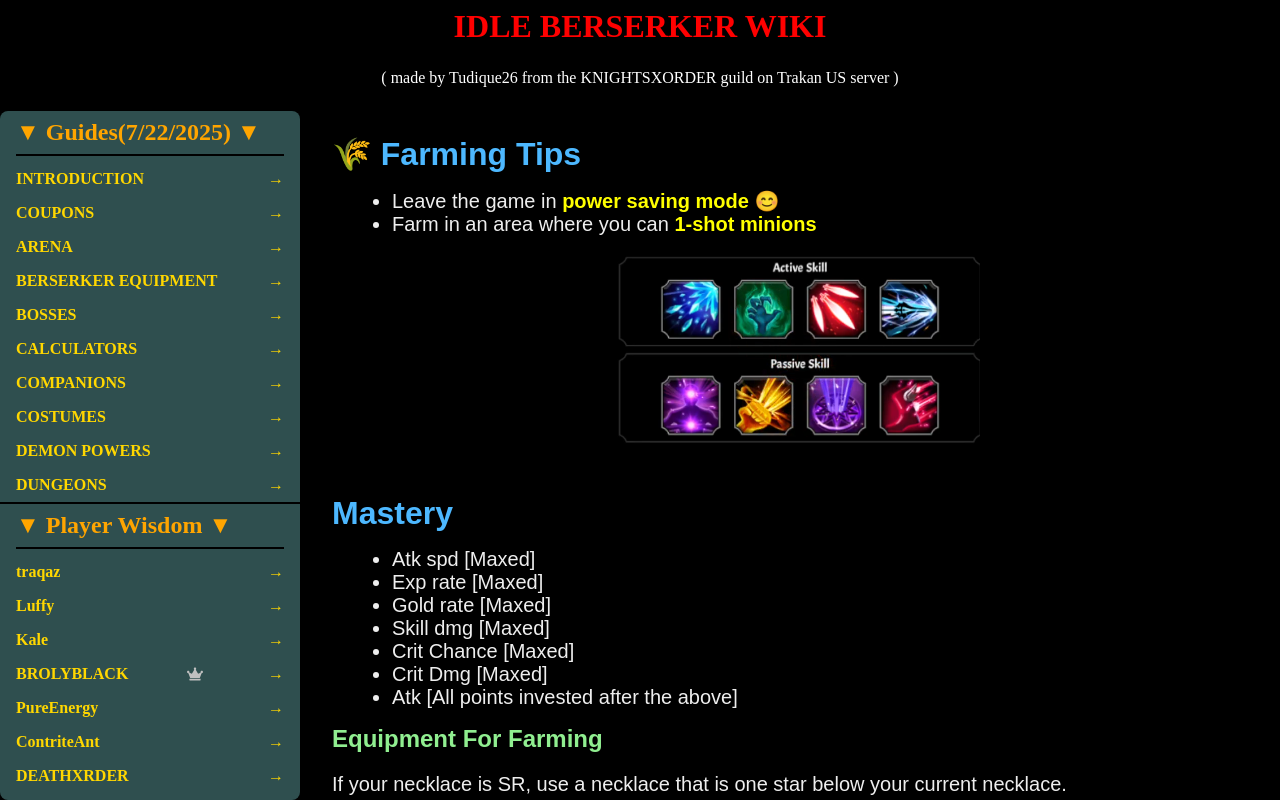
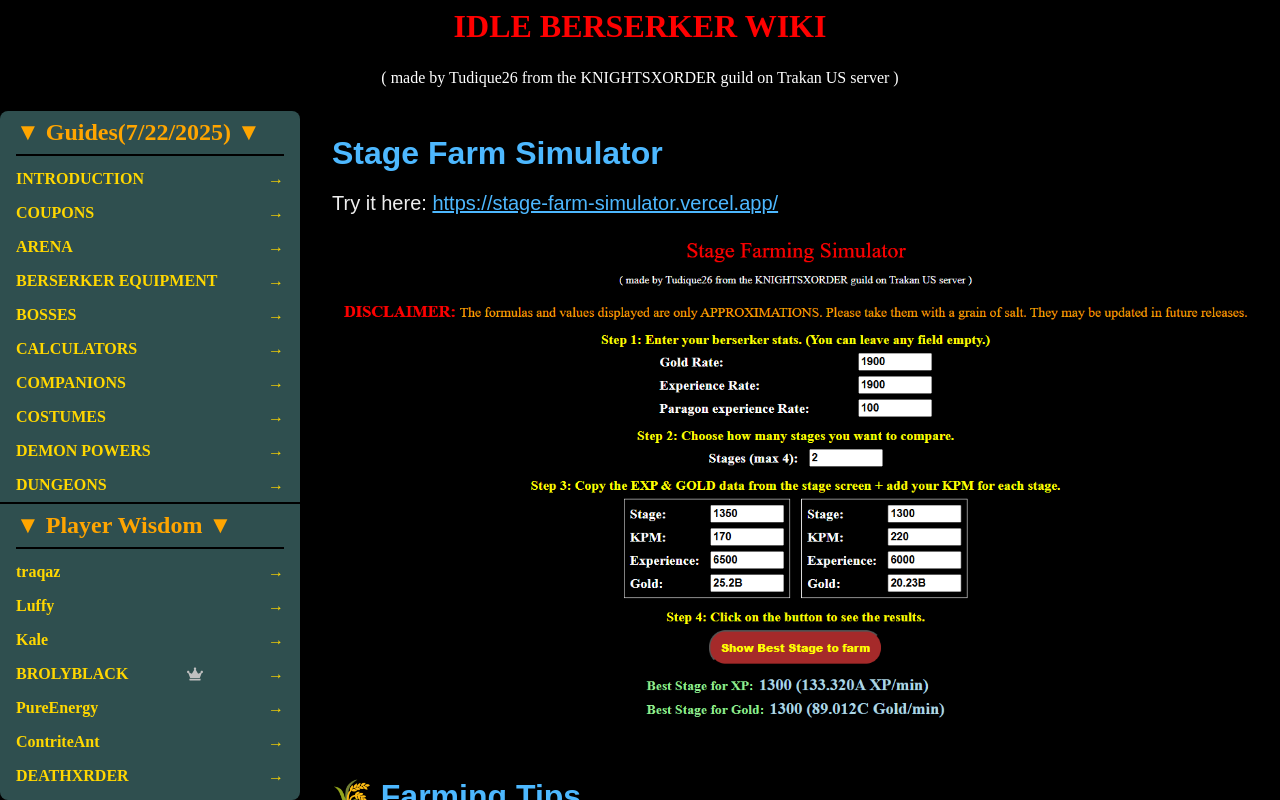
Before and after one commit to PopTudor1/idle-berserker-wiki, a React (Vite) app: page /farming in a window 1280 px wide. Built offline with nearby package versions, Linux system fonts and the light colour scheme.

Commit message:
Main-add link to stage-farm simulator

```diff
--- a/src/pages/guides/calculators/calculators-page.tsx
+++ b/src/pages/guides/calculators/calculators-page.tsx
@@ -1,6 +1,7 @@
 import awakeningCalculatorPreview from "../../../assets/awakening-calculator.png";
 import creatureCalculatorPreview from "../../../assets/creature-calculator.png";
 import creatureSimulatorPreview from "../../../assets/creature-simulator.png";
+import farmSimulator1Preview from "../../../assets/farm-simulator-1.png";
 import legendChiefCalculatorPreview from "../../../assets/legend-chief-calculator.png";
 import guildBattleViewerPreview from ".././../../assets/guild-battle-viewer.png";
 
@@ -205,7 +206,28 @@ export default function CalculatorsPage() {
         <div style={{ textAlign: "center", margin: "20px 0" }}>
           <img
             src={guildBattleViewerPreview}
-            alt="Creature Calculator Preview"
+            alt="guild battle viewer"
+            style={{ maxWidth: "100%", borderRadius: "8px" }}
+          />
+        </div>
+      </div>
+      <div className="guide-container">
+        <h1>Stage Farm Simulator</h1>
+        <p>
+          Try it here:{" "}
+          <a
+            href="https://stage-farm-simulator.vercel.app/"
+            target="_blank"
+            rel="noopener noreferrer"
+          >
+            https://stage-farm-simulator.vercel.app/
+          </a>
+        </p>
+
+        <div style={{ textAlign: "center", margin: "20px 0" }}>
+          <img
+            src={farmSimulator1Preview}
+            alt="farm simulator 1"
             style={{ maxWidth: "100%", borderRadius: "8px" }}
           />
         </div>
--- a/src/pages/guides/farming/farming-page.tsx
+++ b/src/pages/guides/farming/farming-page.tsx
@@ -1,3 +1,4 @@
+import farmSimulator1Preview from "../../../assets/farm-simulator-1.png";
 import farming1Preview from "../../../assets/farming-1.png";
 import farming2Preview from "../../../assets/farming-2.png";
 import farming3Preview from "../../../assets/farming-3.png";
@@ -6,6 +7,27 @@ import farming4Preview from "../../../assets/farming-4.png";
 export default function FarmingPage() {
   return (
     <div className="page-container">
+      <div className="guide-container">
+        <h1>Stage Farm Simulator</h1>
+        <p>
+          Try it here:{" "}
+          <a
+            href="https://stage-farm-simulator.vercel.app/"
+            target="_blank"
+            rel="noopener noreferrer"
+          >
+            https://stage-farm-simulator.vercel.app/
+          </a>
+        </p>
+
+        <div style={{ textAlign: "center", margin: "20px 0" }}>
+          <img
+            src={farmSimulator1Preview}
+            alt="farm simulator 1"
+            style={{ maxWidth: "100%", borderRadius: "8px" }}
+          />
+        </div>
+      </div>
       <div className="guide-container">
         <h1>🌾 Farming Tips</h1>
         <ul>
```
Also changed, not shown: src/assets/farm-simulator-1.png (added).
